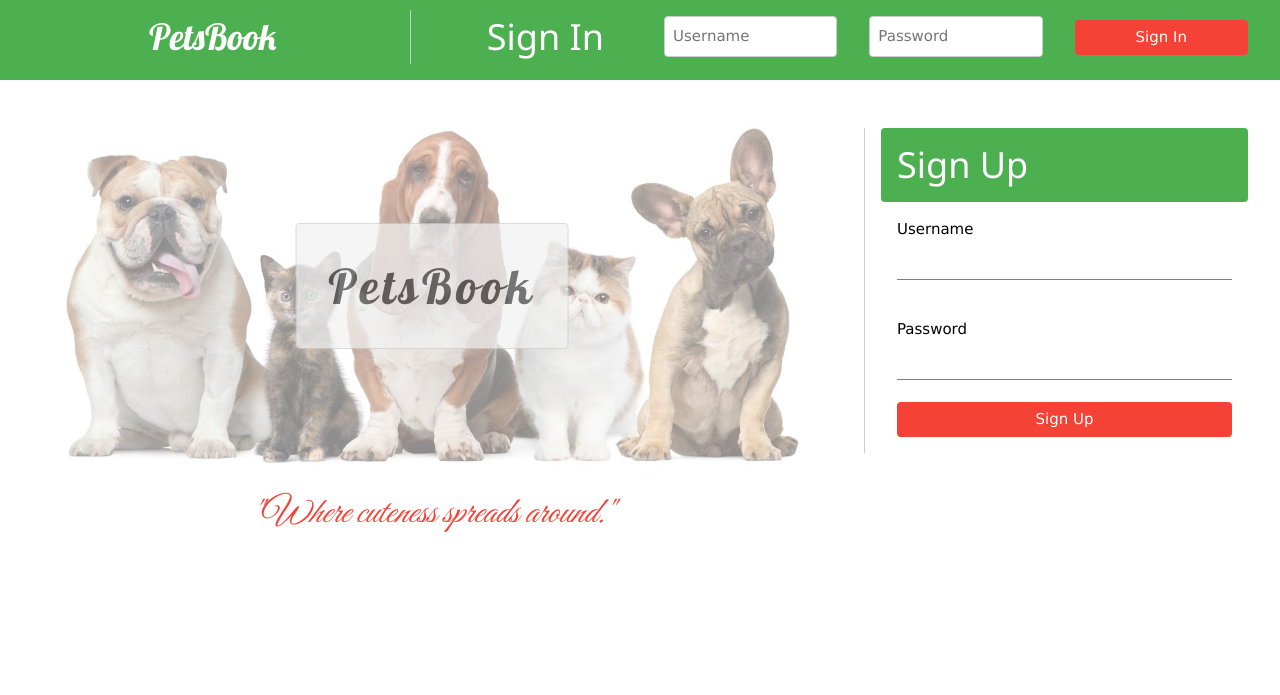
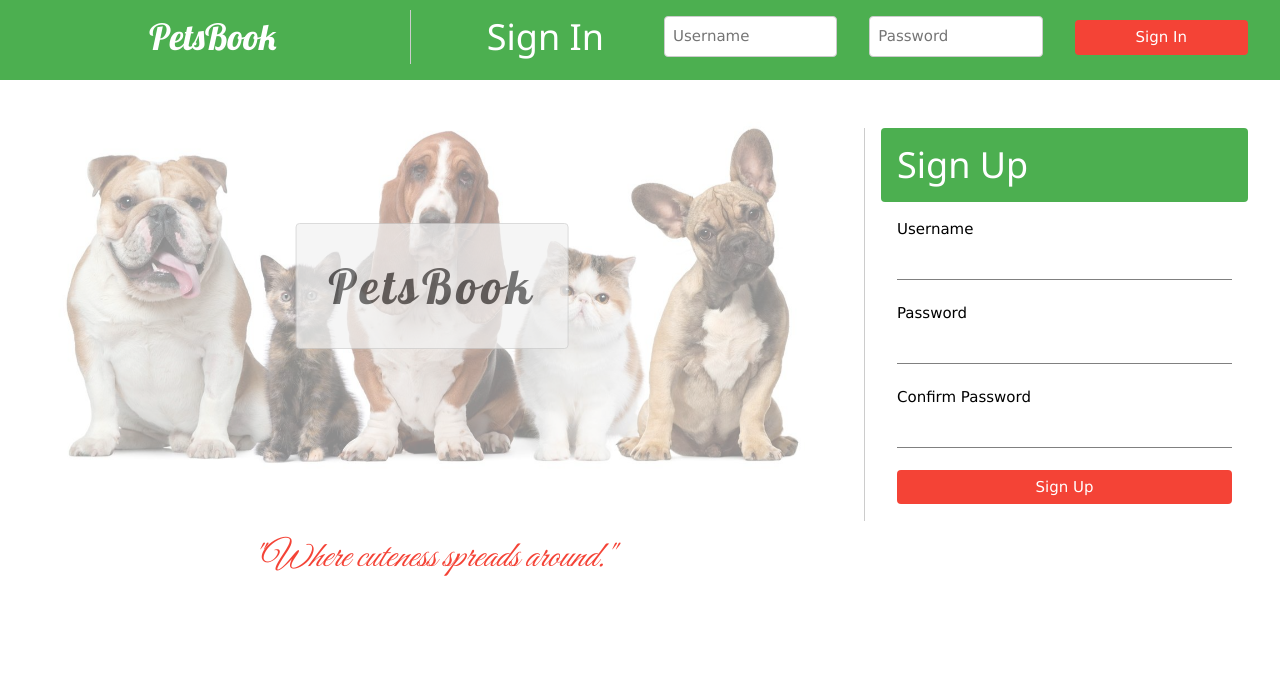
Before and after one commit to PetsBookdevteam/PetsBook, a Python web app: template templates/homepage.html in a window 1280 px wide. Shown: the top 695 px of the page. Run offline with Jinja, Linux system fonts and the light colour scheme; the template is opened without the code that fills it, so the values that code supplies are empty; some libraries are stand-ins or nearby versions.

Commit message:
Update 6/11/16

```diff
--- a/templates/homepage.html
+++ b/templates/homepage.html
@@ -64,12 +64,28 @@
             <div class="w3-margin-bottom w3-container w3-green w3-round">
                 <h1>Sign Up</h1>
             </div>
-            <form class="w3-container" method="POST" action="{{ url_for("home_page") }}">
+            <form class="w3-container" method="POST" onsubmit="return passValidation()" action="{{ url_for("home_page") }}">
                 <label>Username</label>
                 <input type="text" name="username_signup" class="w3-input" required><br>
-                <p class="w3-text-red">{{ alert_signup }}</p>
+                <p class="w3-text-red" style="margin-top: -16px">{{ alert_signup }}</p>
                 <label>Password</label>
-                <input type="password" name="password_signup" class="w3-input" required><br>
+                <input type="password" name="password_signup" class="w3-input" id="pass" required><br>
+                <label>Confirm Password</label>
+                <input type="password" class="w3-input" id="pass_confirm" onkeyup="validatePassword(); return false;" required><br>
+                <p style="margin-top: -16px;" id="message"></p>
+                <script>
+                    function validatePassword() {
+                        var pass = document.getElementById("pass").value;
+                        var pass_confirm = document.getElementById("pass_confirm").value;
+                        if (pass == pass_confirm) {
+                          document.getElementById("message").innerHTML = "Password match!";
+                          document.getElementById("message").style.color = "#66cc66"
+                      } else {
+                          document.getElementById("message").innerHTML = "Password not match!";
+                          document.getElementById("message").style.color = "#ff6666"
+                      }
+                    }
+                </script>
                 <input type="submit" name="signup" value="Sign Up" class="w3-button w3-red w3-btn-block w3-round w3-margin-bottom">
             </form>
         </div>
```
Also changed, not shown: templates/homepageloggedin.html (+10 -7 lines), templates/profile.html (+9 -7 lines).
